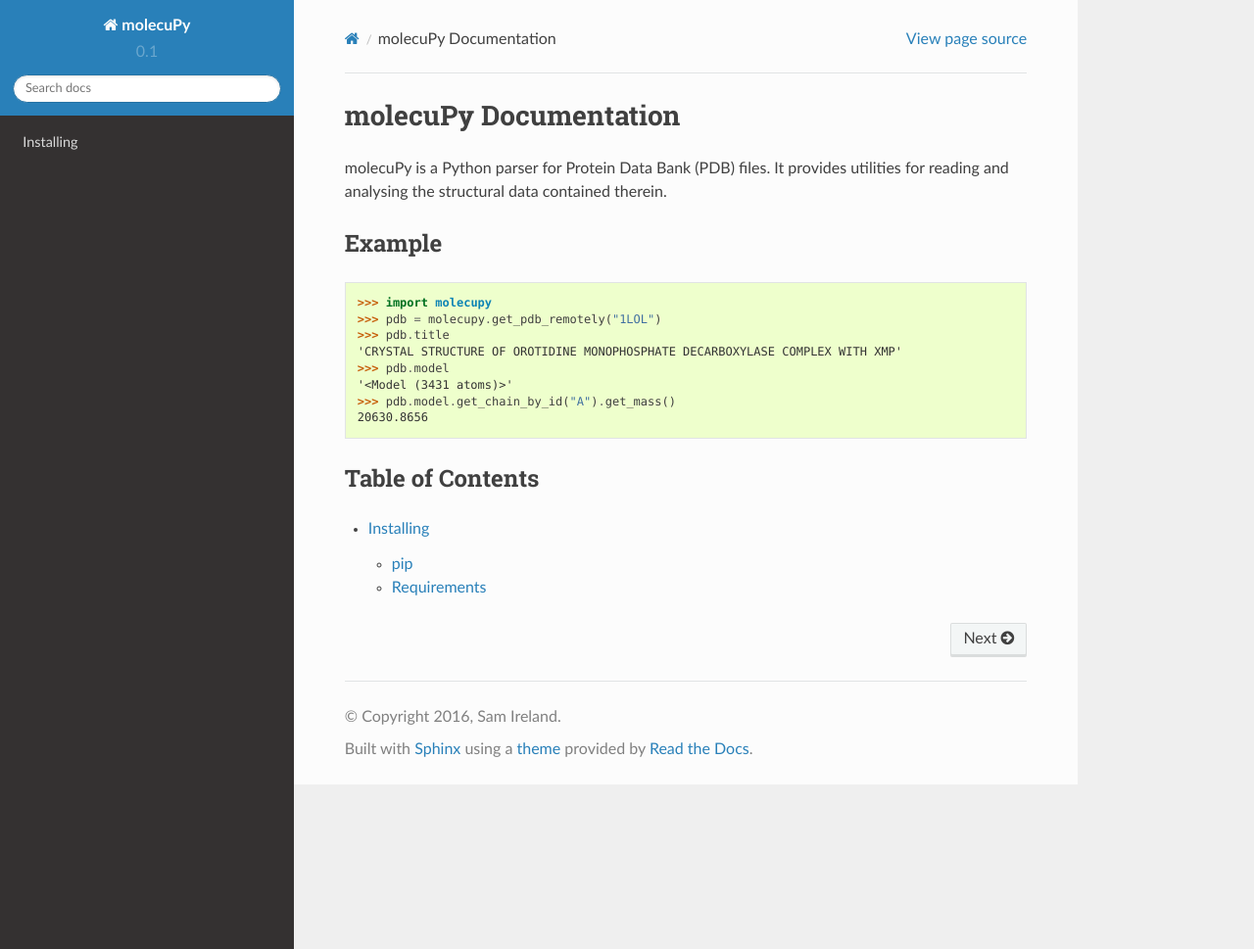
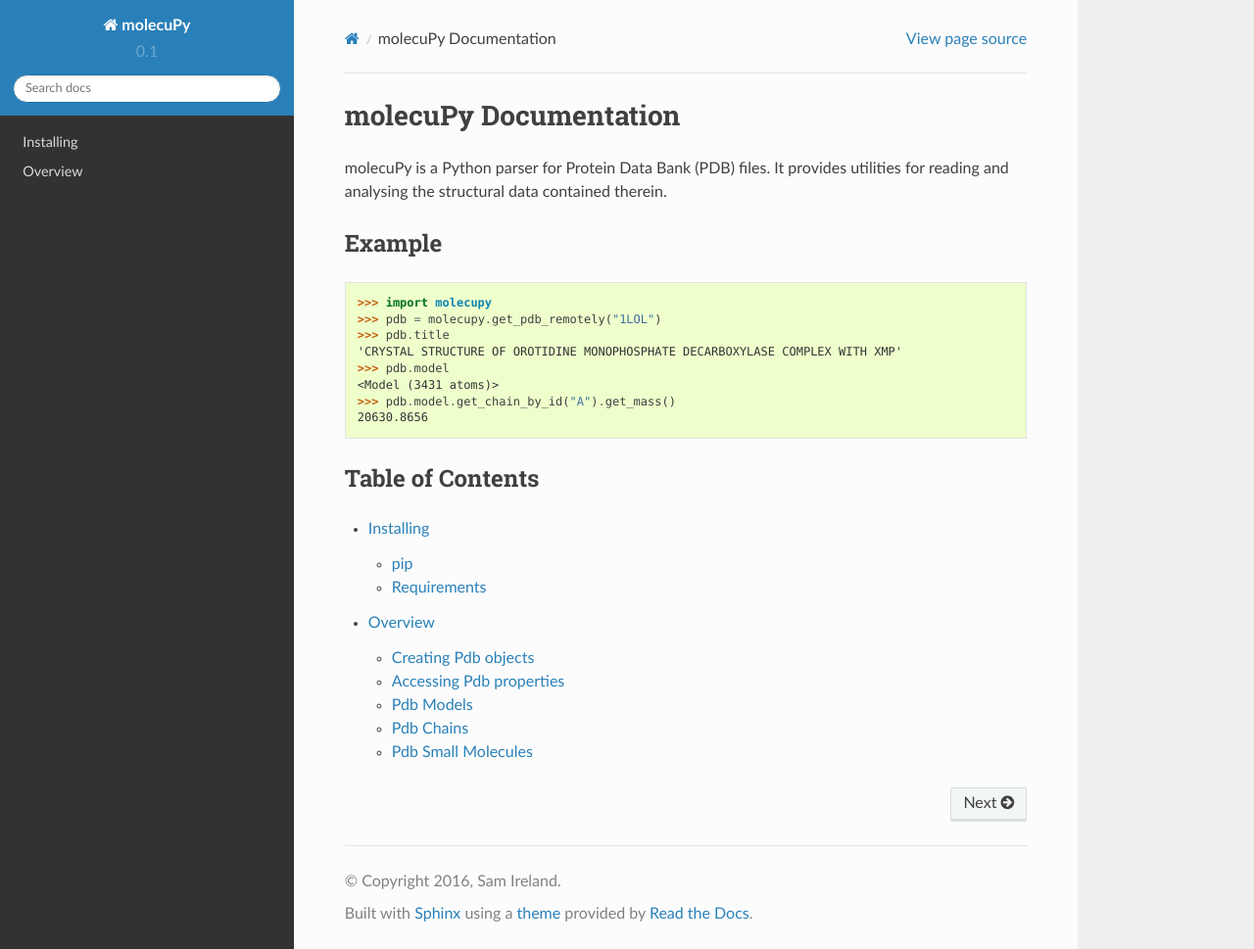
Before and after one commit to samirelanduk/atomium, a Sphinx documentation site: the page built from docs/source/index.rst, in a window 1280 px wide and 969 px high. Shown: the whole window at 98% size. Built offline with Sphinx 7.4.7 and the Read the Docs theme 2.0.0, drawn with Linux system fonts in a browser that asks for light colours; some of the changed lines change nothing that is shown.

Commit message:
Add general overview docs

```diff
--- a/docs/source/index.rst
+++ b/docs/source/index.rst
@@ -12,7 +12,7 @@
   >>> pdb.title
   'CRYSTAL STRUCTURE OF OROTIDINE MONOPHOSPHATE DECARBOXYLASE COMPLEX WITH XMP'
   >>> pdb.model
-  '<Model (3431 atoms)>'
+  <Model (3431 atoms)>
   >>> pdb.model.get_chain_by_id("A").get_mass()
   20630.8656
 
@@ -23,3 +23,4 @@
 .. toctree ::
 
     installing
+    overview
--- /dev/null
+++ b/docs/source/overview.rst
@@ -0,0 +1,164 @@
+Overview
+--------
+
+Creating Pdb objects
+~~~~~~~~~~~~~~~~~~~~
+
+There are two main ways to create a Pdb object from a PDB file. The first is
+from a local PDB file:
+
+    >>> import molecupy
+    >>> pdb = molecupy.get_pdb_from_file("path/to/file.pdb")
+
+This is the quickest way, though it is not always convenient to store PDB files
+locally. The second way is to fetch the PDB file over the internet:
+
+    >>> import molecupy
+    >>> pdb = molecup.get_pdb_remotely("1LOL")
+
+This takes longer, but it means you can access any published PDB file without
+needing to manually download them first.
+
+However the text of the PDB file is obtained, the process of parsing it is
+always the same:
+
+    1. First a ``PdbFile`` object is created, which is a
+    representation of the file itself. This is essentially a list of records,
+    with methods for getting records of a certain name.
+
+    2. This is used to make a ``PdbDataFile`` object. This is the object which
+    extracts the data from the file, and is essentially an unstructured list of
+    values.
+
+    3. This is used to make a ``Pdb`` object, by using the values in the data
+    file to create a user-friendly handle to the information
+
+
+Accessing Pdb properties
+~~~~~~~~~~~~~~~~~~~~~~~~
+
+Aside from structural information, PDB files also contain many other pieces of
+information about the file, such as its title, experimental techniques used to
+create it, publication information etc.
+
+    >>> pdb.pdb_code
+    '1LOL'
+    >>> pdb.deposition_date
+    datetime.date(2002, 5, 6)
+    >>> pdb.authors
+    ['N.WU', 'E.F.PAI']
+
+molecuPy is a reasonably forgiving parser. If records are missing from the PDB
+file - even records which the PDB specification insists *must* be present - the
+file will still parse, and any missing properties will just be set to ``None``
+or an empty list, whichever is appropriate.
+
+
+Pdb Models
+~~~~~~~~~~
+
+The heart of a Pdb is its model. A PdbModel represents the structure contained
+in that PDB file, and is the environment in which all other molecules and
+structures are based.
+
+All Pdb objects have a list of models, which in most cases will contain a single
+model. Structures created from NMR will often have multiple models - each
+containing the same structures but with slightly different coordinates. For ease
+of use, all Pdb objects also have a ``model`` attribute, which points to the
+first model in the list.
+
+    >>> pdb.models
+    [<Model (3431 atoms)>]
+    >>> pdb.model
+    <Model (3431 atoms)>
+
+The ``PdbModel`` class is an atomic structure (i.e. it inherits from
+``AtomicStructure``) which means you can get certain atomic properties directly
+from the model, such as mass, empirical formula, and the atoms themselves:
+
+    >>> pdb.model.get_mass()
+    20630.8656
+    >>> pdb.model.get_empirical_formula()
+    Counter({'C': 2039, 'O': 803, 'N': 565, 'S': 22, 'P': 2})
+    >>> len(pdb.model.atoms)
+    3431
+    >>> pdb.model.get_atoms_by_element("P")
+    {<Atom 3200 (P)>, <Atom 3230 (P)>}
+    >>> pdb.get_atom_by_id(23)
+    <Atom 23 (N)>
+
+
+The chains and small molecules of the model exist as sets, and can be queried
+by ID or name:
+
+    >>> pdb.model.chains
+    {<Chain B (214 residues)>, <Chain A (204 residues)>}
+    >>> len(pdb.model.small_molecules) # Includes solvent molecules
+    184
+    >>> pdb.model.get_chain_by_id("B")
+    <Chain B (214 residues)>
+    >>> pdb.model.get_small_molecules_by_name("XMP")
+    {<SmallMolecule (XMP)>, <SmallMolecule (XMP)>}
+
+
+.. note::
+
+   PDB structures are not always perfect representations of the real molecular
+   structures they are created from. Sometimes there are missing atoms, and
+   sometimes there are missing residues. Future versions of molecuPy will flag
+   these and maybe even infer them, but for now simply bear in mind that there
+   may be missing atoms and disconnected chains.
+
+
+Pdb Chains
+~~~~~~~~~~
+
+A Chain object is an ordered sequence of Residue objects, and they are the
+macromolecular structures which constitute the bulk of the model.
+
+    >>> pdb.model.get_chain_by_id("A")
+    <Chain A (204 residues)>
+    >>> pdb.model.get_chain_by_id("A").chain_id
+    'A'
+    >>> pdb.model.get_chain_by_id("A").residues[0]
+    <Residue (VAL)>
+
+Chains inherit from ``ResiduicStructure`` and ``ResiduicSequence`` and so have
+methods for retrieving residues:
+
+    >>> pdb.model.get_chain_by_id("A").get_residue_by_id(23)
+    <Residue (ASN)>
+    >>> pdb.model.get_chain_by_id("A").get_residue_by_name("ASP")
+    <Residue (ASP)>
+    >>> pdb.model.get_chain_by_id("A").get_residues_by_name("ASN")
+    {<Residue (ASN)>, <Residue (ASN)>, <Residue (ASN)>, <Residue (ASN)>, <Residu
+    e (ASN)>, <Residue (ASN)>}
+
+Like pretty much everything else in molecuPy, chains are ultimately atomic
+structures, and have the usual atomic structure methods for getting mass,
+retrieving atoms etc.
+
+The Residue objects themselves are also atomic structures, and behave very
+similar to small molecules.
+
+
+Pdb Small Molecules
+~~~~~~~~~~~~~~~~~~~
+
+Many PDB files also contain non-macromolecular objects, such as ligands, and
+solvent molecules. In molecuPy, these are represented as Small Molecule objects.
+
+There's not a great deal to be said about small molecules. They are atomic
+structures, so you can get their mass, get atoms by name/ID etc.
+
+    >>> pdb.model.get_small_molecule_by_name("BU2")
+    <SmallMolecule (BU2)>
+    >>> pdb.model.get_small_molecule_by_name("XMP").atoms
+    {<Atom 3240 (C)>, <Atom 3241 (N)>, <Atom 3242 (N)>, <Atom 3243 (C)>, <Atom 3
+    244 (O)>, <Atom 3245 (C)>, <Atom 3246 (O)>, <Atom 3247 (C)>, <Atom 3248 (N)>
+    , <Atom 3249 (C)>, <Atom 3250 (C)>, <Atom 3251 (O)>, <Atom 3252 (C)>, <Atom
+    3253 (O)>, <Atom 3230 (P)>, <Atom 3231 (O)>, <Atom 3232 (O)>, <Atom 3233 (O)
+    >, <Atom 3234 (O)>, <Atom 3235 (C)>, <Atom 3236 (C)>, <Atom 3237 (O)>, <Atom
+     3238 (C)>, <Atom 3239 (N)>}
+    >>> pdb.model.get_small_molecule_by_name("XMP").get_atom_by_id(3252)
+    <Atom 3252 (C)>
```
